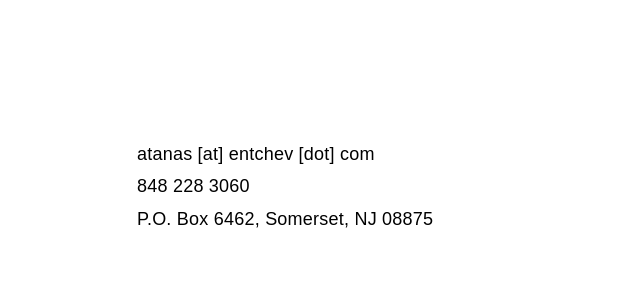
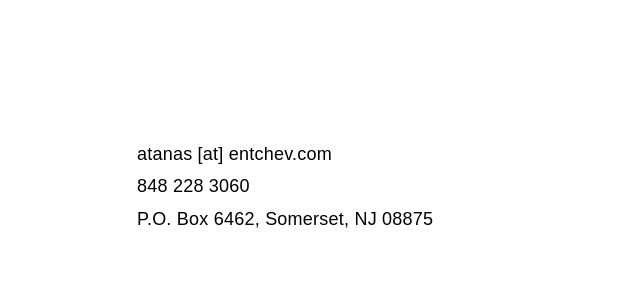
Before and after one commit to atanasentchev/atanasentchev.github.io, a plain HTML site: page index.html in a window 1280 px wide. Shown: the top 285 px of the page, 503-1143 px from the left. Drawn offline with Linux system fonts and the light colour scheme; a web font is replaced by a local one.

Commit message:
Update index.html

```diff
--- a/index.html
+++ b/index.html
@@ -203,7 +203,7 @@ sup {
   <div class="right-half">
     <article>
       <p>
-	  atanas [at] entchev [dot] com
+	  atanas [at] entchev.com
       <br>
 	  848 228 3060
 	  <br>
```
